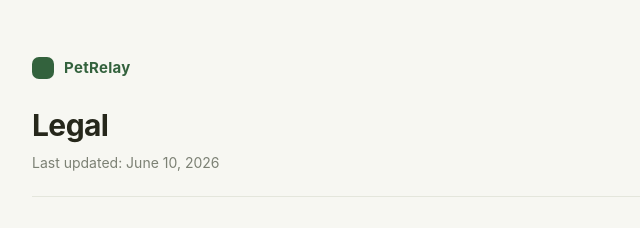
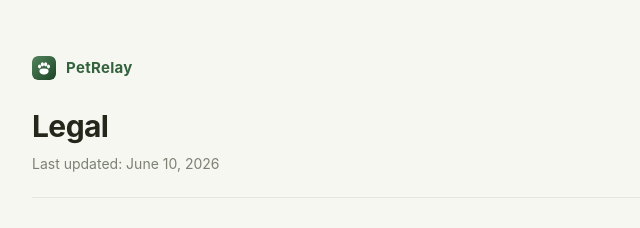
Before and after one commit to PaulChen79/petrelay-legal, a plain HTML site: page index.html in a window 1280 px wide. Shown: the top 228 px of the page, 270-910 px from the left. Drawn offline with Linux system fonts and the light colour scheme.

Commit message:
legal: show paw logo in header instead of empty green box

```diff
--- a/index.html
+++ b/index.html
@@ -25,7 +25,7 @@ footer{margin-top:48px;padding-top:22px;border-top:1px solid #e4e6dc;color:#7c81
 <body>
 <div class="wrap">
   <header>
-    <a class="brand" href="./index.html"><span class="dot"></span>PetRelay</a>
+    <a class="brand" href="./index.html"><img src="./petrelay-logo.png" alt="Pet Relay" style="width:24px;height:24px;border-radius:6px;display:inline-block;vertical-align:middle">PetRelay</a>
     <h1>Legal</h1>
     <div class="updated">Last updated: June 10, 2026</div>
   </header>
```
Also changed, not shown: privacy.html (+1 -1 lines), support.html (+1 -1 lines), terms.html (+1 -1 lines).
